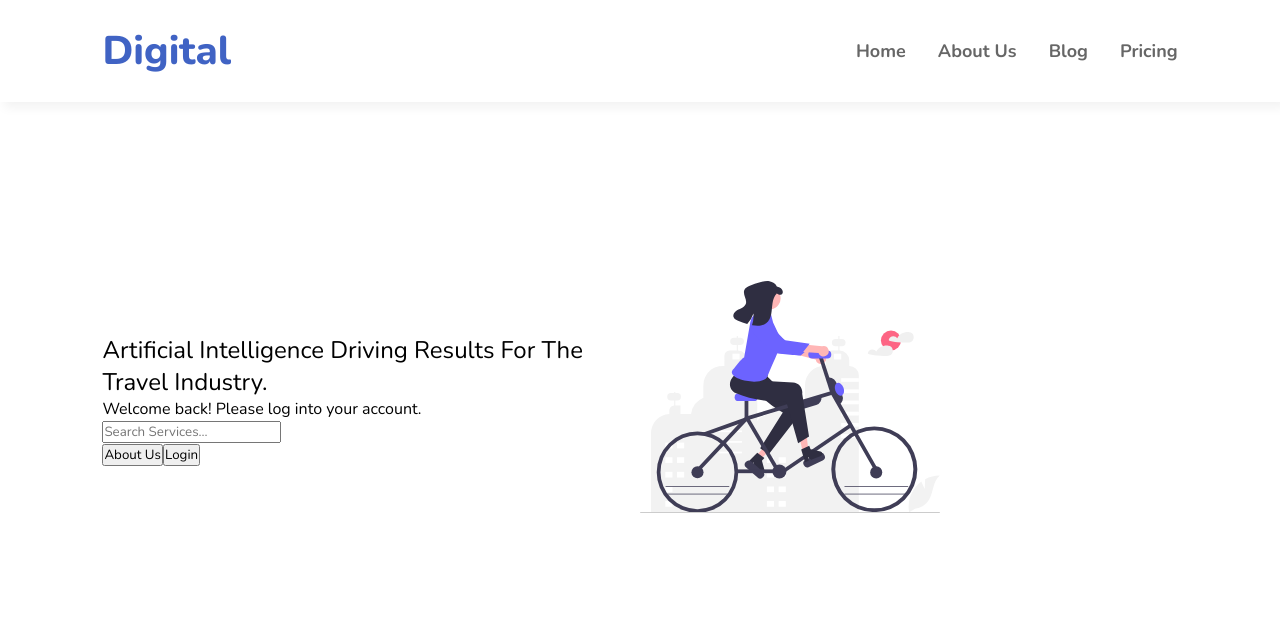
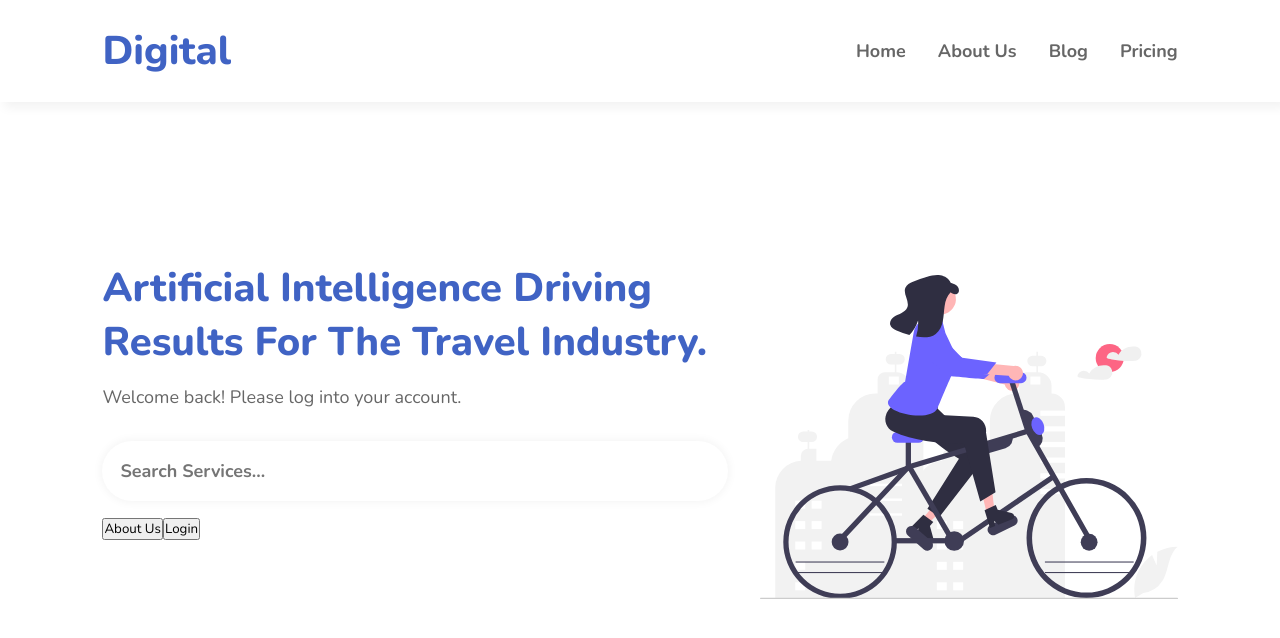
Before and after one commit to NjohPrince/bridgelabs-tasks, a React (Create React App) app: page / in a window 1280 px wide. Shown: the top 638 px of the page. Built offline with nearby package versions, Linux system fonts and the light colour scheme.

Commit message:
input field

```diff
--- a/src/containers/landing-page/Landing.page.jsx
+++ b/src/containers/landing-page/Landing.page.jsx
@@ -11,7 +11,7 @@ const LandingPage = () => {
       <Header />
       <div className="landing">
         <div className="welcome default-container flex a-j-center">
-          <div className="content flex-one">
+          <div className="content flex-half">
             <h2>
               Artificial Intelligence Driving Results For The Travel Industry.
             </h2>
--- a/src/containers/landing-page/landingpage.css
+++ b/src/containers/landing-page/landingpage.css
@@ -1,3 +1,41 @@
+.welcome .content h2 {
+    font-size: 40px;
+    font-weight: 800;
+    color: var(--main-color);
+    margin-bottom: 1rem;
+}
+
+.welcome .content {
+    margin-right: 2rem;
+}
+
+.welcome .content input {
+    padding: 1rem;
+    color: rgba(0, 0, 0, 0.6);
+    width: 100%;
+    font-size: 18px;
+    margin-top: 2rem;
+    margin-bottom: 1rem;
+    border: 2px solid transparent;
+    outline: none;
+    font-weight: 700;
+    border-radius: 35px;
+    box-shadow: 0 0 10px 1px #f3f3f3;
+    transition: 0.2s ease-in-out;
+    -webkit-transition: 0.2s ease-in-out;
+}
+
+.welcome .content input:focus,
+.welcome .content input:focus-within {
+    border: 2px solid var(--main-color);
+}
+
+.welcome .content h4 {
+    color: rgba(0, 0, 0, 0.6);
+    font-size: 18px;
+}
+
 .welcome .illustration img {
-    width: 300px;
+    width: 100%;
+    margin-top: 5rem;
 }
```
Also changed, not shown: src/components/button/button.css (added).
